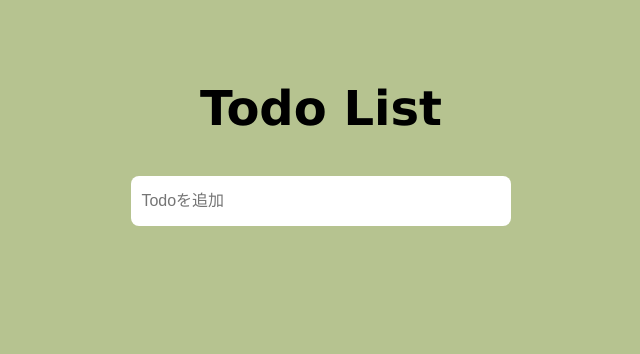
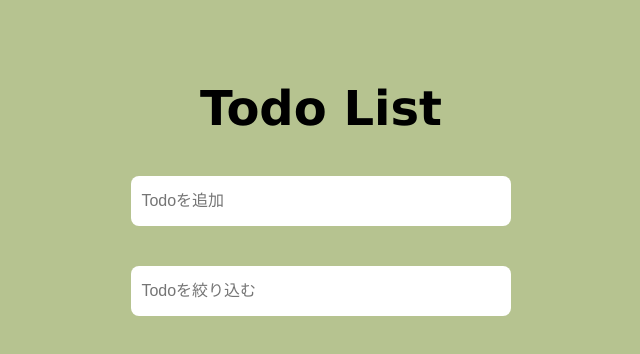
Before and after one commit to masahiro96848/vue3-todo-provide-inject-output, a Vue app: page / in a window 1280 px wide. Shown: the top 354 px of the page, without its empty margins (319-959 px from the left). Built offline with nearby package versions, Linux system fonts and the light colour scheme.

Commit message:
Todoの絞り込み機能を追加

```diff
--- a/src/components/TodoItem.vue
+++ b/src/components/TodoItem.vue
@@ -1,6 +1,16 @@
 <template>
     <section class="container-area">
-        <ul class="list-row">
+        <div class="input-wrap">
+            <input
+                type="text"
+                class="input-area"
+                placeholder="Todoを絞り込む"
+                v-model="filterValue"
+            />
+        </div>
+    </section>
+    <section class="container-area">
+        <ul v-if="filterTodoItems.length" class="list-row">
             <li v-for="todo in filterTodoItems" class="list">
                 <span class="item">{{ todo.text }}</span>
                 <i class="fa fa-trash fa-lg" aria-hidden="true"></i>
@@ -12,5 +22,5 @@
 <script setup lang="ts">
 import { useFilterValue } from '../composables/useFilterValue'
 
-const { filterTodoItems } = useFilterValue()
+const { filterTodoItems, filterValue } = useFilterValue()
 </script>
--- a/src/composables/useFilterValue.ts
+++ b/src/composables/useFilterValue.ts
@@ -17,7 +17,7 @@ export const useFilterValue = () => {
 
         // filterValueが空の時は、todoItems(既存の配列)を返す
         if (!state.filterValue) return todoState.todoItems
-
+        console.log('テスト')
         return todoState.todoItems.filter((todo) =>
             todo.text.includes(state.filterValue)
         )
```
